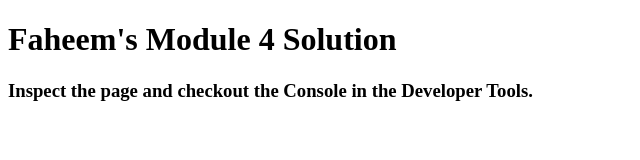
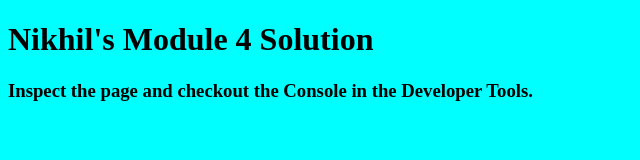
Before and after one commit to nikhilkni/module4, a plain HTML site: page index.html in a window 1280 px wide. Shown: the whole page, without its empty margins (0-640 px from the left). Drawn offline with Linux system fonts and the light colour scheme.

Commit message:
Update index.html

```diff
--- a/index.html
+++ b/index.html
@@ -11,8 +11,8 @@
   <script src="SpeakGoodBye.js"></script>
   <script src="script.js"></script>
 </head>
-<body>
-  <h1>Faheem's Module 4 Solution</h1>
+<body bgcolor="cyan">
+  <h1>Nikhil's Module 4 Solution</h1>
   <h3>Inspect the page and checkout the Console in the Developer Tools.</h3>
 </body>
 </html>
```
